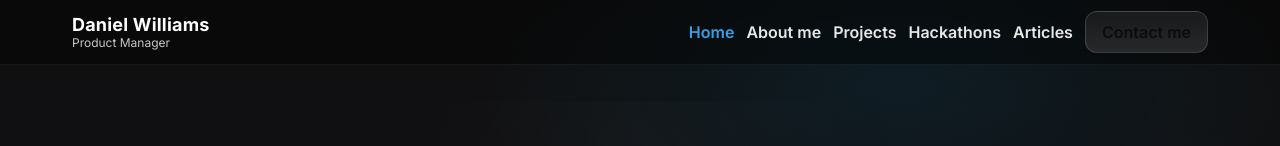
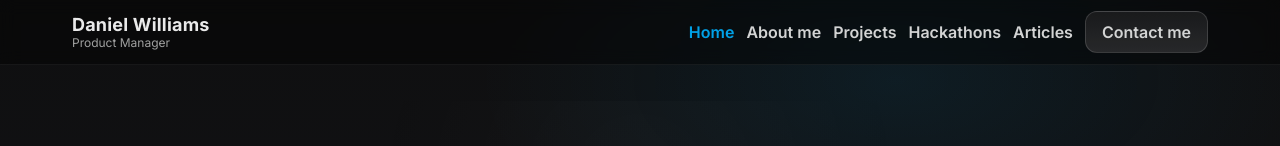
Before and after one commit to thedanielwilliams/F-135, a React (Vite) app: page / in a window 1280 px wide. Shown: the top 146 px of the page. Built offline with nearby package versions, Linux system fonts and the light colour scheme.

Commit message:
Revert theme: restore original palette and button hover

```diff
--- a/src/index.css
+++ b/src/index.css
@@ -1,28 +1,27 @@
 /* Global Theme: F‑135 Product Engine */
 :root {
-  --jet-black: #0D0D0D;
+  --jet-black: #0F0F10;
   --engine-grey: #2C2C2E;
-  --afterburn-blue: #3AB0FF;
-  --mach-orange: #FF6B00;
-  --telemetry-teal: #00C7A4;
+  --accent-orange: #FF6A00;
+  --afterburn-blue: #00B2FF;
   --accent: var(--afterburn-blue);
   --accent-purple: #9D7CFF;
-  --text: #FFFFFF;
-  --muted: #C5C6C7;
+  --text: #EAEAEA;
+  --muted: #A0A0A0;
 
   --font-heading: 'Space Grotesk', system-ui, sans-serif;
   --font-body: 'Inter', system-ui, sans-serif;
 }
 
 body {
-  /* cockpit-style dark base with subtle blue glow */
   background:
-    radial-gradient(1200px 600px at 70% 10%, color-mix(in oklab, var(--afterburn-blue) 18%, transparent), transparent 35%),
-    linear-gradient(180deg, #0D0D0D 0%, #111213 55%, #101010 100%);
+    radial-gradient(1200px 600px at 70% 10%, rgba(0,178,255,0.08), transparent 35%),
+    linear-gradient(180deg, #0F0F10 0%, #121316 55%, #0B0B0C 100%);
 }
 
-.button.primary { background: var(--afterburn-blue); color: #0D0D0D; border-color: color-mix(in oklab, var(--afterburn-blue) 50%, transparent); }
-.button.primary:hover { background: var(--mach-orange); color: #0D0D0D; border-color: color-mix(in oklab, var(--mach-orange) 50%, transparent); }
+/* Restore original primary button styling (no Mach Orange hover) */
+.button.primary { background: linear-gradient(180deg, #1c1c1e, #2C2C2E); color: var(--text); border-color: rgba(255,255,255,0.16); }
+.button.primary:hover { background: linear-gradient(180deg, #1c1c1e, #2C2C2E); color: var(--text); border-color: rgba(255,255,255,0.16); }
 
 * { box-sizing: border-box; }
 
```
